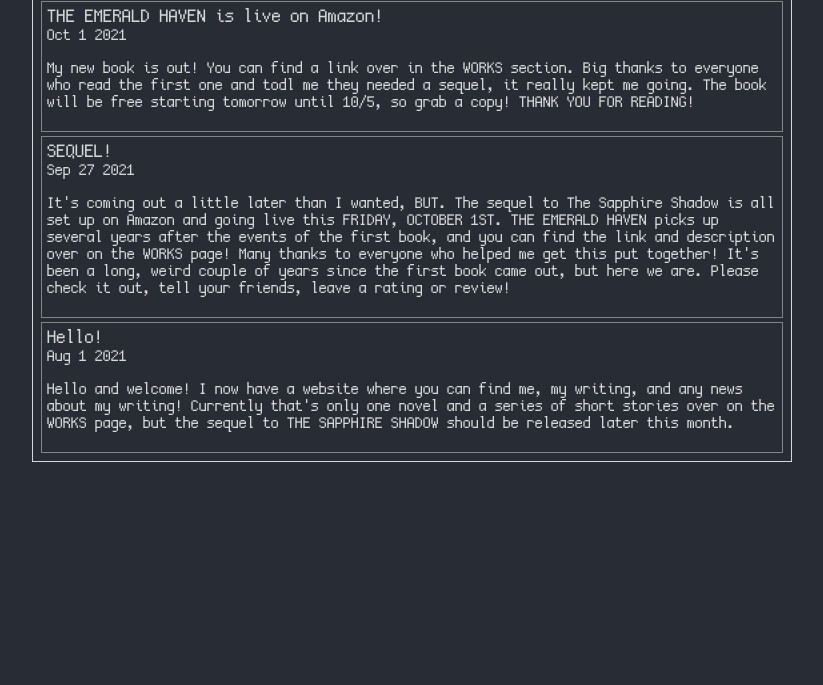
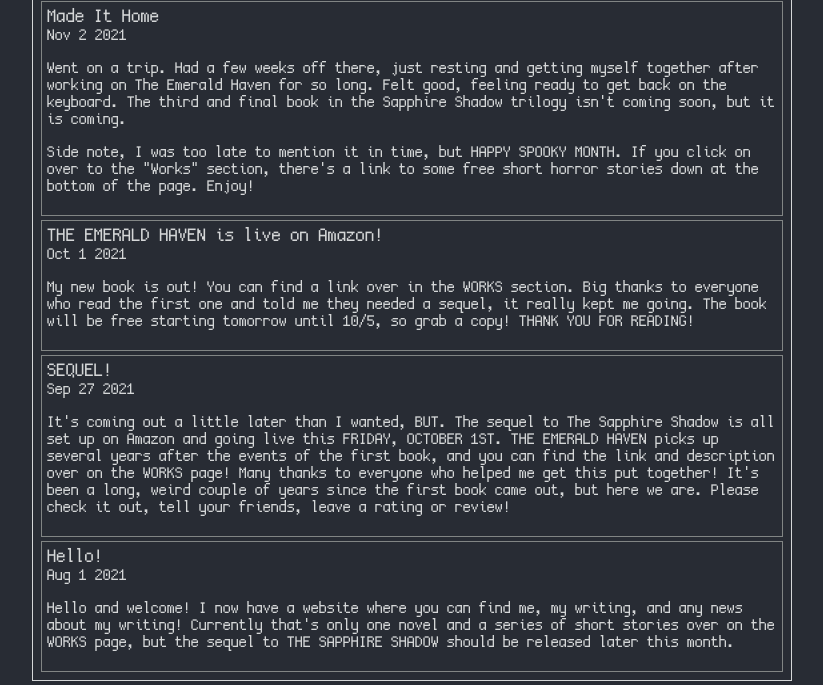
Before and after one commit to James-Wake/James-Wake, a plain HTML site: page index.html in a window 1280 px wide. Shown: the part 229-914 px from the top of the page, without its empty margins (228-1051 px from the left). Before the commit the page ends 800 px from the top, so only its background shows below. Drawn offline with Linux system fonts and the light colour scheme.

Commit message:
Update index.html
November news update

```diff
--- a/index.html
+++ b/index.html
@@ -41,10 +41,20 @@
       <section data-id="#news" class="news-section active">
         <h2>News</h2>
 	<article class="news-card">
+          <h3>Made It Home</h3>
+          <time datetime="2021-11-02">Nov 2 2021</time>
+          <p>
+            Went on a trip. Had a few weeks off there, just resting and getting myself together after working on The Emerald Haven for so long. Felt good, feeling ready to get back on the keyboard. The third and final book in the Sapphire Shadow trilogy isn't coming soon, but it is coming.
+	</p>
+	<p>
+	Side note, I was too late to mention it in time, but HAPPY SPOOKY MONTH. If you click on over to the "Works" section, there's a link to some free short horror stories down at the bottom of the page. Enjoy!
+          </p>
+        </article>
+	<article class="news-card">
           <h3>THE EMERALD HAVEN is live on Amazon!</h3>
           <time datetime="2021-10-01">Oct 1 2021</time>
           <p>
-            My new book is out! You can find a link over in the WORKS section. Big thanks to everyone who read the first one and todl me they needed a sequel, it really kept me going. The book will be free starting tomorrow until 10/5, so grab a copy! THANK YOU FOR READING!
+            My new book is out! You can find a link over in the WORKS section. Big thanks to everyone who read the first one and told me they needed a sequel, it really kept me going. The book will be free starting tomorrow until 10/5, so grab a copy! THANK YOU FOR READING!
           </p>
         </article>
 	<article class="news-card">
```
